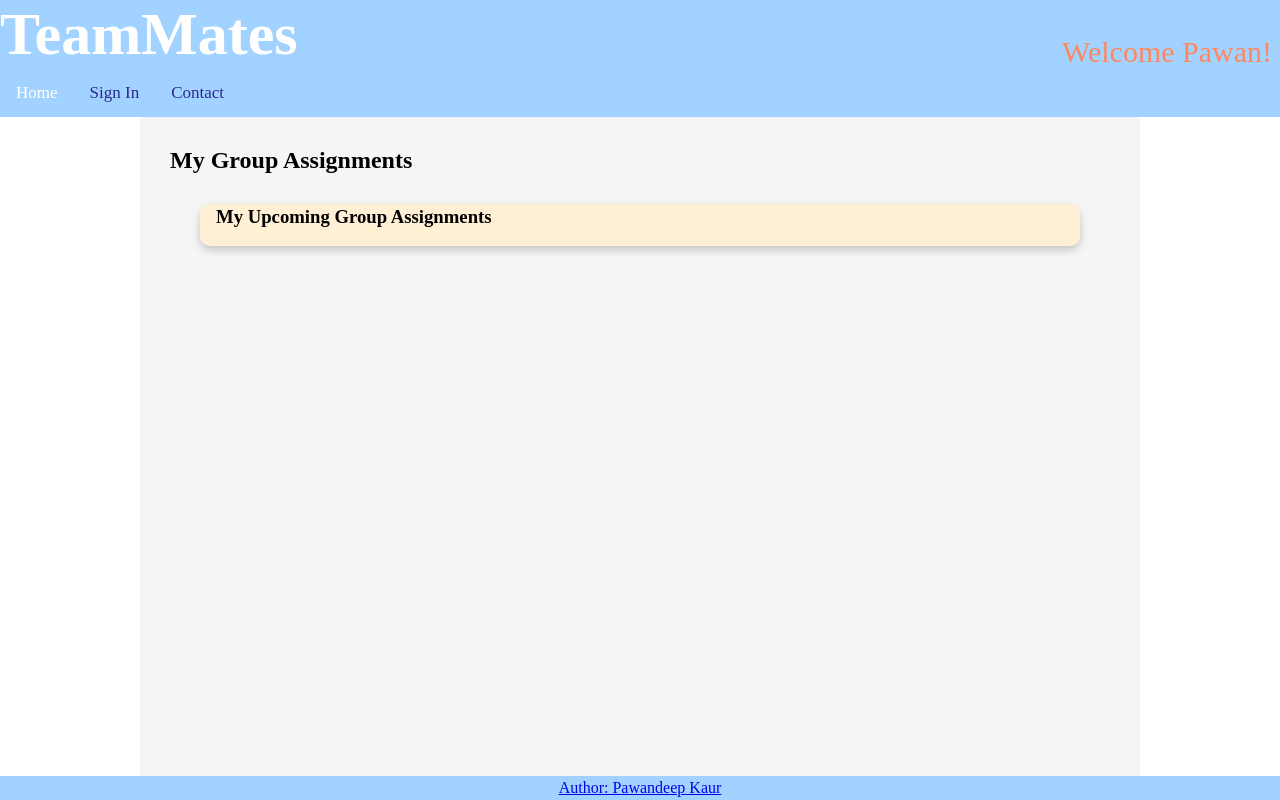
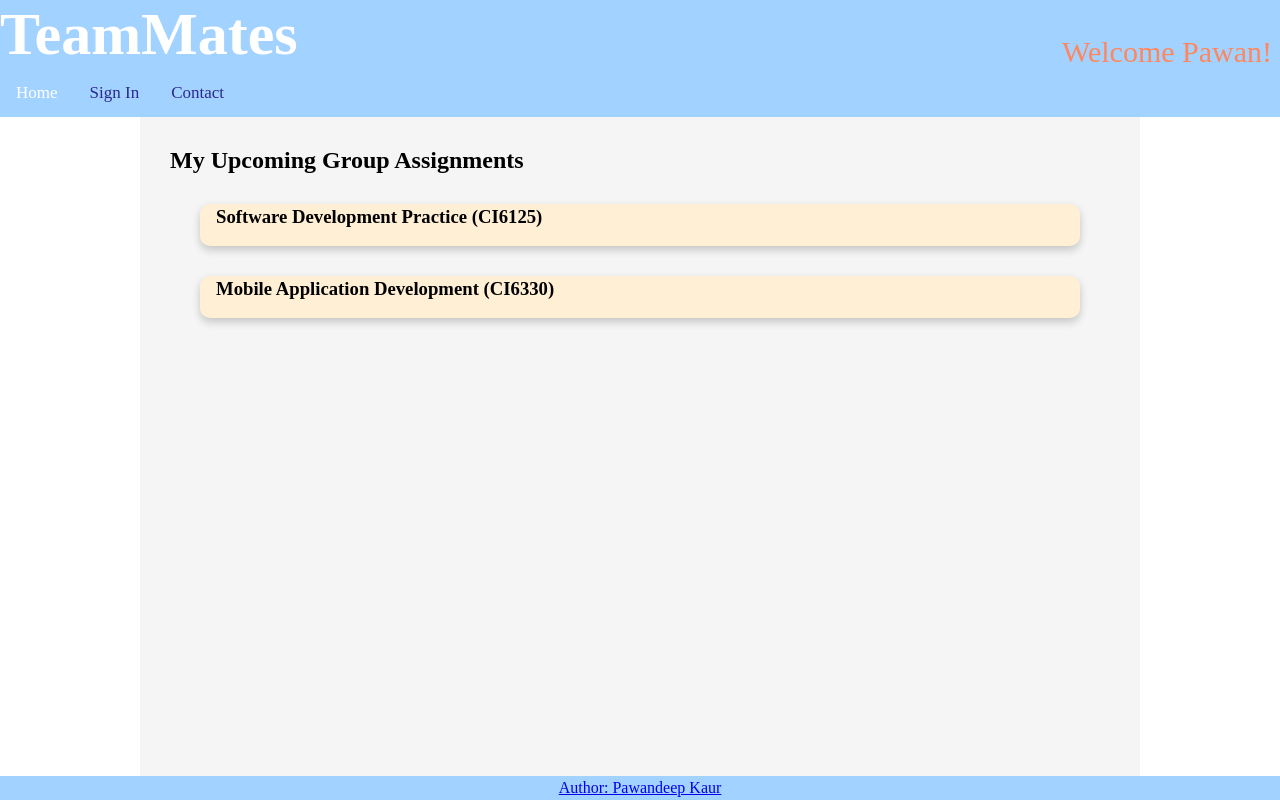
Before and after one commit to pawandeepkk/TeamMates, a React (Create React App) app in the folder teammates/: page / in a window 1280 px wide. Built offline with nearby package versions, Linux system fonts and the light colour scheme.

Commit message:
implemented dummy data using .map method

```diff
--- a/teammates/src/components/pages/Home.js
+++ b/teammates/src/components/pages/Home.js
@@ -1,10 +1,12 @@
+import React from 'react';
+import { render } from 'react-dom';
 import Card from '../generic/Card';
 import Assignment from './Assignment';
 
-function Home() {
+class Home extends React.Component {
     //dummy data ------------------
-    const UpcomingAssignments = [
-        {
+   render() {
+       this.state = [ {
         title: "Software Development Practice",
         code: "CI6125",
         dueDate: "04/11/2021",
@@ -17,6 +19,7 @@ function Home() {
         description: "lorem ipsum"
     },
     ];
+
     //properties ---------------------
     //hooks ---------------------
     //context ---------------------
@@ -24,16 +27,20 @@ function Home() {
     //view ---------------------
         return (
              <section>
-            <h1>My Group Assignments</h1>
+                <h1>My Upcoming Group Assignments</h1>
+                  {this.state.map((assignmentInfo) => {
+                    return(
                         <Card
-            title="My Upcoming Group Assignments">
+                            title={assignmentInfo.title + " (" + assignmentInfo.code + ")"}>
 
                         </Card>
+                    );
+                   })
+                  }
 
              </section>
-
-
-    )
+         );
+    }
 }
 
 export default Home;
```
Lines whose indentation alone changed are shown as unchanged.
